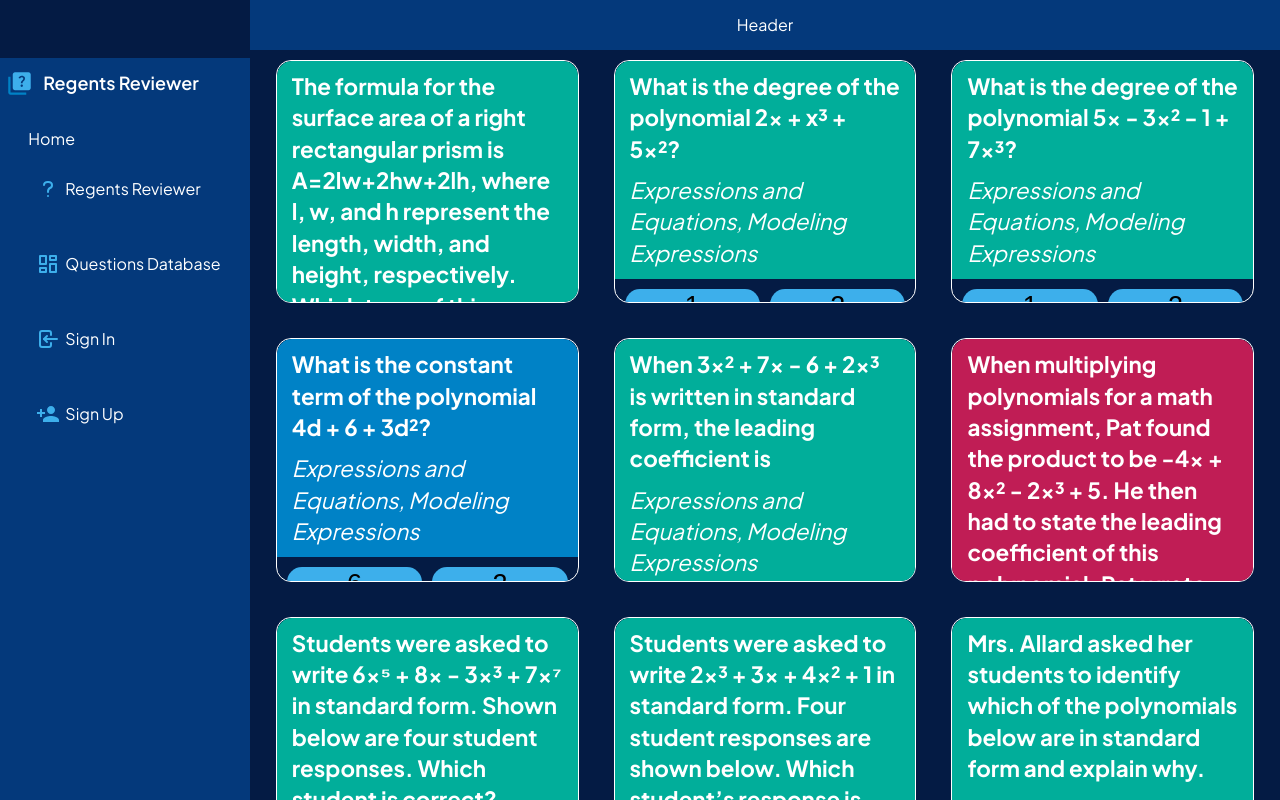
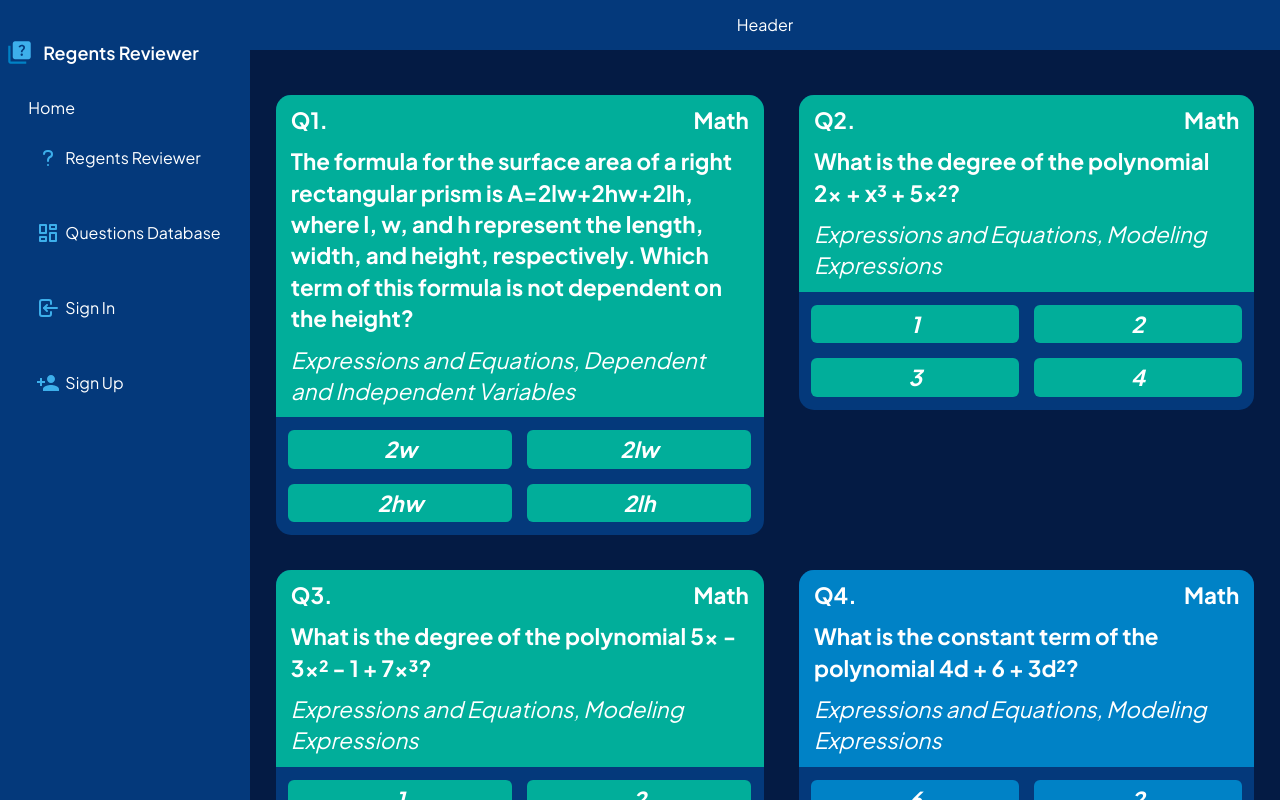
Before and after one commit to sj2245/Regents-Reviewer, a Next.js app: page / in a window 1280 px wide. Shown: the top 800 px of the page. Built offline with nearby package versions, Linux system fonts and the light colour scheme; no server answers; the database is empty.

Commit message:
#13 and #4. Adjusted question columns and added role based interface.

```diff
--- a/public/styles/_questioncards.scss
+++ b/public/styles/_questioncards.scss
@@ -2,20 +2,26 @@
   gap: 35px;
   width: 95%;
   display: grid;
-  margin: 0 auto;
-  overflow: auto;
-  max-height: 800px;
-  grid-template-columns: auto auto auto;
+  margin: 35px auto;
+  // overflow: auto;
+  // max-height: 800px;
+  grid-template-columns: auto auto;
   .questionCard {
     padding: 0;
+    grid-gap: 0;
     display: flex;
-    overflow: hidden;
     font-size: 1.4em;
     line-height: 1.4em;
     border-radius: 15px;
     flex-direction: column;
-    border: solid 1px white;
-    justify-content: space-evenly;
+    // border: solid 1px white;
+    height: fit-content !important;
+    justify-content: space-between;
+    .questionIndexRow {
+      display: flex;
+      font-weight: bold;
+      justify-content: space-between;
+    }
     .questionAndTopics {
       display: flex;
       grid-gap: 10px;
@@ -31,9 +37,9 @@
       }
     }
     .questionChoices {
-      gap: 10px;
+      gap: 15px;
       display: grid;
-      padding: 10px 15px;
+      padding: 13px 20px;
       align-items: center;
       justify-content: center;
       grid-template-columns: 50% 50%;
@@ -41,8 +47,10 @@
         width: 100%;
         border: none;
         outline: none;
-        font-size: 1.2em;
+        font-size: 22px;
+        font-weight: 900;
         line-height: 1.2em;
+        font-style: italic;
         border-radius: 15px;
         background: var(--main);
       }
--- /dev/null
+++ b/src/app/components/questions/questions-cards/question-card/question-card.tsx
@@ -0,0 +1,74 @@
+import { useContext } from "react";
+import { Roles } from "@/app/shared/types/User";
+import { Delete, Edit } from "@mui/icons-material";
+import { Button, IconButton } from "@mui/material";
+import { SharedDatabase } from "@/app/shared/shared";
+import { Question } from "@/app/shared/types/Question";
+
+export default function QuestionCard({ quesIndex, ques }: any) {
+  let { user, setQuestions } = useContext<any>(SharedDatabase);
+
+  const editQuestion = (question: Question) => {
+    console.log(`Simulate On Edit Question`, question);
+    // Fill in this logic later
+  }
+
+  const deleteQuestion = (questionID: any) => {
+    setQuestions((prevQuestions: any) => prevQuestions.filter((q: Question) => q.id != questionID));
+    // ^ This just simulates delete
+    // Fill in this logic to save deletions later
+  }
+
+  const onAnswerClick = (question: Question, choice: any, quesIndex: number) => {
+    let isValidAnswer = choice == question.answer;
+    if (isValidAnswer) {
+      console.log(`Correct! You answered Question ${quesIndex + 1} Correct!`);
+      console.log(`You selected ${choice}, and the correct answer is ${question.answer}`);
+    } else {
+      console.log(`Wrong! You got Question ${quesIndex + 1} Wrong!`);
+      console.log(`You selected ${choice}, but the correct answer was ${question.answer}`);
+    }
+    // Fill in this logic later
+  }
+
+  return (
+    <div key={quesIndex} className={`questionCard questionCardComponent`} style={{ background: `var(--cardBg)` }}>
+      <div className={`questionAndTopics`} style={{ background: `var(--${ques.difficulty})` }}>
+        <div className={`questionIndexRow`}>
+          <div className={`questionIndexColumn`}>
+            Q{quesIndex + 1}.
+          </div>
+          <div className={`questionSubjectColumn`}>
+            {ques.subject}
+          </div>
+          {user != null && user.level > Roles.Quiz_Taker.level ? (
+            <div className={`questionAdminColumn`}>
+              <IconButton className={`editButton`} size={`small`} onClick={(e: any) => editQuestion(ques)}>
+                <Edit style={{ color: `white` }} />
+              </IconButton>
+              <IconButton className={`deleteButton`} size={`small`} onClick={(e: any) => deleteQuestion(ques.id)}>
+                <Delete style={{ color: `white` }} />
+              </IconButton>
+            </div>
+          ) : <></>}
+        </div>
+        <div className={`question`}>
+          {ques.question}
+        </div>
+        <div className={`questionTopics`}>
+          {ques.topics.join(`, `)}
+        </div>
+      </div>
+      <div className={`questionChoices`}>
+        {ques.choices.map((ch: any, chIndex: any) => {
+          return (
+            <Button key={chIndex} className={`choiceButton`} style={{ background: `var(--${ques.difficulty})`, color: `white`, borderRadius: 6 }}
+              onClick={(e: any) => onAnswerClick(ques, ch, quesIndex)}>
+              {ch}
+            </Button>
+          )
+        })}
+      </div>
+    </div>
+  )
+}
--- a/src/app/components/questions/questions-cards/question-cards.tsx
+++ b/src/app/components/questions/questions-cards/question-cards.tsx
@@ -3,37 +3,19 @@
 import { useContext } from "react";
 import { SharedDatabase } from "@/app/shared/shared";
 import { Question } from "@/app/shared/types/Question";
+import QuestionCard from "./question-card/question-card";
 
 export default function QuestionCards() {
   let { questions } = useContext<any>(SharedDatabase);
-
   // Whenever we map over something, we need to include a Key property
   // Also include a return
   return (
-    <div className={`questionCards`}>
-      {questions.map((ques: Question, quesIndex: any) => {
-        return (
-          <div key={quesIndex} className={`questionCard`}>
-            <div className={`questionAndTopics`} style={{ background: `var(--${ques.difficulty})` }}>
-              <div className={`question`}>
-                {ques.question}
-              </div>
-              <div className={`questionTopics`}>
-                {ques.topics.join(`, `)}
-              </div>
-            </div>
-            <div className={`questionChoices`}>
-              {ques.choices.map((ch: any, chIndex: any) => {
-                return (
-                  <button className={`choiceButton`} key={chIndex}>
-                    {ch}
-                  </button>
-                )
-              })}
-            </div>
-          </div>
-        )
-      })}
-    </div>
+    questions.length > 0 ? (
+      <div className={`questionCards`}>
+        {questions.map((ques: Question, quesIndex: any) => (
+          <QuestionCard key={quesIndex} quesIndex={quesIndex} ques={ques} />
+        ))}
+      </div>
+    ) : `No Questions`
   )
 }
--- a/src/app/components/sidebar/sidebar.tsx
+++ b/src/app/components/sidebar/sidebar.tsx
@@ -18,9 +18,9 @@ export default function Sidebar({
   let [isExpanded, setIsExpanded] = useState(expanded);
 
   return (
-    <aside className={`sidebar ${isExpanded ? `expanded` : `collapsed`} flex column flexCenter gap5 w100 h100`} style={{
+    <aside className={`sidebar ${isExpanded ? `expanded` : `collapsed`} flex column flexCenter gap5 w100`} style={{
       ...style,
-      margin: `auto`,
+      margin: 0,
       position: `relative`,
       justifyContent: `center`,
     }}>
```
Also changed, not shown: 1 other file (tests, documents, lock files or other folders).
